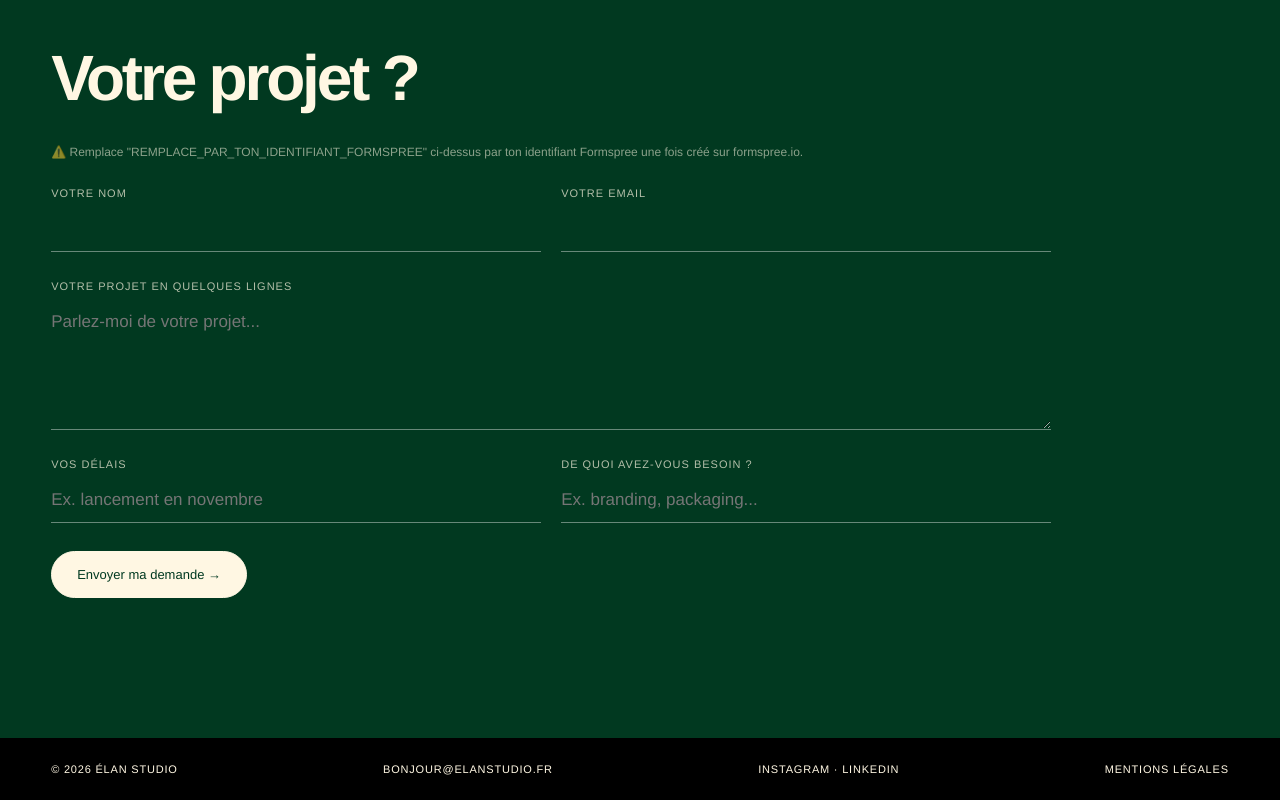
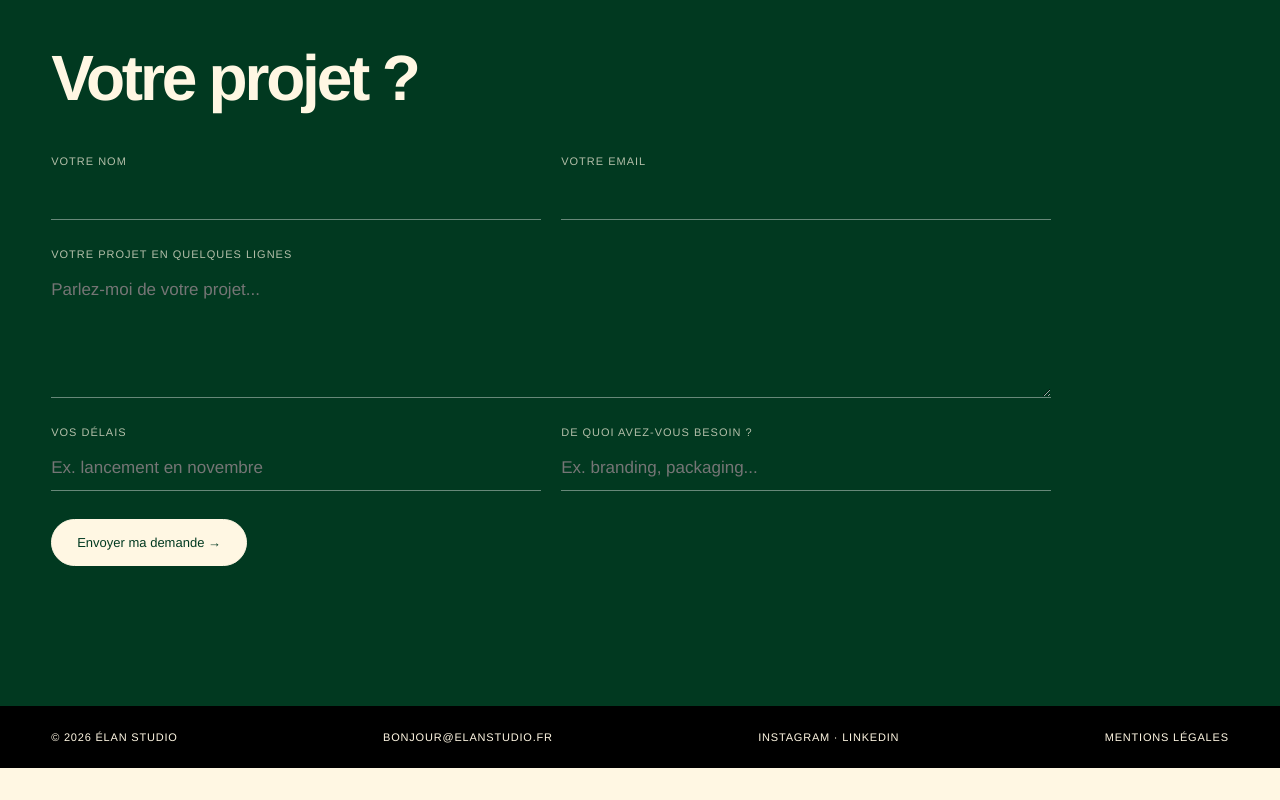
Before and after one commit to emmaregnonroche-hue/Elan-studio, a plain HTML site: page index.html in a window 1280 px wide. Shown: the part 5336-6136 px from the top of the page. After the commit the page ends 6104 px from the top, so only its background shows below. Drawn offline with Linux system fonts and the light colour scheme.

Commit message:
Update index.html

```diff
--- a/index.html
+++ b/index.html
@@ -909,13 +909,6 @@
       background: transparent;
       color: var(--cream);
     }
-
-    .form-note {
-      font-size: 12px;
-      opacity: 0.55;
-      margin-top: -10px;
-    }
-
 
     /* =========================
        FOOTER
@@ -1948,13 +1941,9 @@
 
 
       <form
-        action="https://formspree.io/f/REMPLACE_PAR_TON_IDENTIFIANT_FORMSPREE"
+        action="https://formspree.io/f/xgaveyob"
         method="POST"
       >
-
-        <p class="form-note">
-          ⚠️ Remplace "REMPLACE_PAR_TON_IDENTIFIANT_FORMSPREE" ci-dessus par ton identifiant Formspree une fois créé sur formspree.io.
-        </p>
 
 
         <div class="form-row">
```
